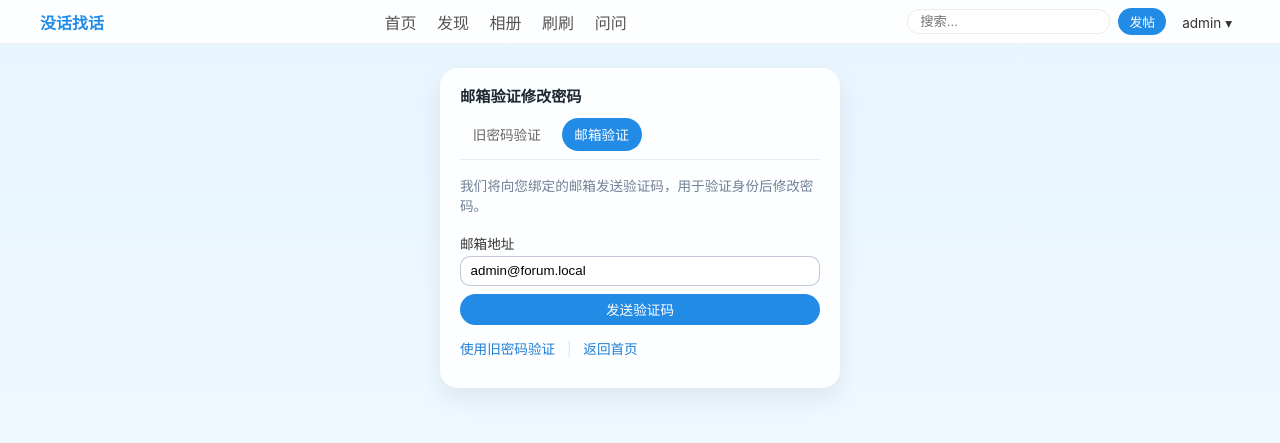
After one commit to chatutuaaaa/forum, a Django app: page /password/reset/email/ in a window 1280 px wide. The commit adds this page. Shown: the top 443 px of the page. Run offline with Django 5.2, Linux system fonts and the light colour scheme; a user stored in the database is signed in.

Commit message:
feat: 添加默认管理员账户和密码修改功能

```diff
--- a/core/forms.py
+++ b/core/forms.py
@@ -1,6 +1,11 @@
 from django import forms
 from django.contrib.auth.forms import UserCreationForm
 from django.contrib.auth.models import User
+from django.core.cache import cache
+from django.core.mail import send_mail
+from django.conf import settings
+import random
+import string
 
 from .models import Post, Comment
 
@@ -11,6 +16,135 @@ class RegisterForm(UserCreationForm):
     class Meta:
         model = User
         fields = ('username', 'email', 'password1', 'password2')
+
+
+class PasswordChangeForm(forms.Form):
+    """密码修改表单 - 支持旧密码验证"""
+    old_password = forms.CharField(
+        label='旧密码',
+        widget=forms.PasswordInput(attrs={'class': 'form-control', 'autocomplete': 'current-password'}),
+    )
+    new_password1 = forms.CharField(
+        label='新密码',
+        widget=forms.PasswordInput(attrs={'class': 'form-control', 'autocomplete': 'new-password'}),
+    )
+    new_password2 = forms.CharField(
+        label='确认新密码',
+        widget=forms.PasswordInput(attrs={'class': 'form-control', 'autocomplete': 'new-password'}),
+    )
+
+    def __init__(self, user, *args, **kwargs):
+        self.user = user
+        super().__init__(*args, **kwargs)
+
+    def clean_old_password(self):
+        old_password = self.cleaned_data.get('old_password')
+        if not self.user.check_password(old_password):
+            raise forms.ValidationError('旧密码不正确')
+        return old_password
+
+    def clean_new_password2(self):
+        password1 = self.cleaned_data.get('new_password1')
+        password2 = self.cleaned_data.get('new_password2')
+        if password1 and password2 and password1 != password2:
+            raise forms.ValidationError('两次输入的密码不一致')
+        return password2
+
+    def save(self, commit=True):
+        password = self.cleaned_data['new_password1']
+        self.user.set_password(password)
+        if commit:
+            self.user.save()
+        return self.user
+
+
+class EmailVerificationForm(forms.Form):
+    """邮箱验证表单 - 用于密码重置"""
+    email = forms.EmailField(
+        label='邮箱地址',
+        widget=forms.EmailInput(attrs={'class': 'form-control', 'autocomplete': 'email'}),
+    )
+
+    def __init__(self, user, *args, **kwargs):
+        self.user = user
+        super().__init__(*args, **kwargs)
+
+    def clean_email(self):
+        email = self.cleaned_data.get('email')
+        if email != self.user.email:
+            raise forms.ValidationError('邮箱地址与当前用户邮箱不匹配')
+        return email
+
+    def send_verification_code(self):
+        """生成并发送验证码"""
+        code = ''.join(random.choices(string.digits, k=6))
+        cache_key = f'password_reset_{self.user.pk}'
+        cache.set(cache_key, code, timeout=300)  # 5分钟有效
+
+        # 发送邮件
+        subject = '密码重置验证码'
+        message = f'您的验证码是：{code}，5分钟内有效。如非本人操作，请忽略此邮件。'
+        from_email = getattr(settings, 'DEFAULT_FROM_EMAIL', 'noreply@forum.local')
+
+        try:
+            send_mail(subject, message, from_email, [self.user.email])
+            return True
+        except Exception as e:
+            # 开发环境：将验证码存入缓存供显示
+            cache.set(f'password_reset_dev_{self.user.pk}', code, timeout=300)
+            return False
+
+
+class VerifyCodeForm(forms.Form):
+    """验证码验证表单"""
+    code = forms.CharField(
+        label='验证码',
+        max_length=6,
+        widget=forms.TextInput(attrs={
+            'class': 'form-control',
+            'placeholder': '请输入6位验证码',
+            'autocomplete': 'one-time-code',
+        }),
+    )
+    new_password1 = forms.CharField(
+        label='新密码',
+        widget=forms.PasswordInput(attrs={'class': 'form-control', 'autocomplete': 'new-password'}),
+    )
+    new_password2 = forms.CharField(
+        label='确认新密码',
+        widget=forms.PasswordInput(attrs={'class': 'form-control', 'autocomplete': 'new-password'}),
+    )
+
+    def __init__(self, user, *args, **kwargs):
+        self.user = user
+        super().__init__(*args, **kwargs)
+
+    def clean_code(self):
+        code = self.cleaned_data.get('code')
+        cache_key = f'password_reset_{self.user.pk}'
+        stored_code = cache.get(cache_key)
+        if not stored_code:
+            raise forms.ValidationError('验证码已过期，请重新获取')
+        if code != stored_code:
+            raise forms.ValidationError('验证码不正确')
+        return code
+
+    def clean_new_password2(self):
+        password1 = self.cleaned_data.get('new_password1')
+        password2 = self.cleaned_data.get('new_password2')
+        if password1 and password2 and password1 != password2:
+            raise forms.ValidationError('两次输入的密码不一致')
+        return password2
+
+    def save(self, commit=True):
+        password = self.cleaned_data['new_password1']
+        self.user.set_password(password)
+        if commit:
+            self.user.save()
+            # 清除验证码
+            cache.delete(f'password_reset_{self.user.pk}')
+            cache.delete(f'password_reset_dev_{self.user.pk}')
+        return self.user
 
 
 class PostForm(forms.ModelForm):
--- a/core/urls.py
+++ b/core/urls.py
@@ -9,4 +9,8 @@ urlpatterns = [
     path('logout/', views.user_logout, name='logout'),
     path('register/', views.register, name='register'),
     path('dashboard/', views.dashboard, name='dashboard'),
+    # 密码修改相关
+    path('password/change/', views.password_change, name='password_change'),
+    path('password/reset/email/', views.password_reset_email, name='password_reset_email'),
+    path('password/reset/verify/', views.password_reset_verify, name='password_reset_verify'),
 ]
--- a/core/views.py
+++ b/core/views.py
@@ -1,8 +1,9 @@
 from django.contrib import messages
 from django.contrib.auth import authenticate, login, logout
 from django.contrib.auth.decorators import login_required
+from django.core.cache import cache
 from django.db.models import Count, Q
-from django.http import HttpRequest, HttpResponse, HttpResponseRedirect
+from django.http import HttpRequest, HttpResponse, HttpResponseRedirect, JsonResponse
 from django.shortcuts import get_object_or_404, redirect, render
 from django.urls import reverse
 
@@ -10,7 +11,10 @@ from markdown import markdown
 
 from datetime import datetime
 
-from .forms import CommentForm, PostForm, RegisterForm
+from .forms import (
+    CommentForm, PostForm, RegisterForm,
+    PasswordChangeForm, EmailVerificationForm, VerifyCodeForm,
+)
 from .models import Category, Comment, DailyQuote, Post, PostLike, Tag
 from .services.amap_weather import get_live_weather, resolve_adcode_for_request
 
@@ -168,6 +172,9 @@ def user_login(request: HttpRequest) -> HttpResponse:
         user = authenticate(request, username=username, password=password)
         if user is not None:
             login(request, user)
+            # 管理员跳转到后台管理界面
+            if user.is_staff or user.is_superuser:
+                return redirect('/admin/')
             return redirect('home')
         messages.error(request, '用户名或密码错误')
     return render(request, 'core/auth/login.html')
@@ -197,3 +204,70 @@ def dashboard(request: HttpRequest) -> HttpResponse:
         'form': form,
     }
     return render(request, 'core/dashboard.html', context)
+
+
+@login_required
+def password_change(request: HttpRequest) -> HttpResponse:
+    """密码修改 - 使用旧密码验证"""
+    if request.method == 'POST':
+        form = PasswordChangeForm(request.user, request.POST)
+        if form.is_valid():
+            form.save()
+            messages.success(request, '密码修改成功，请重新登录')
+            return redirect('login')
+    else:
+        form = PasswordChangeForm(request.user)
+    return render(request, 'core/auth/password_change.html', {'form': form})
+
+
+@login_required
+def password_reset_email(request: HttpRequest) -> HttpResponse:
+    """密码重置 - 发送邮箱验证码"""
+    # 检查用户是否有邮箱
+    if not request.user.email:
+        messages.error(request, '您尚未设置邮箱，无法使用邮箱验证')
+        return redirect('password_change')
+
+    if request.method == 'POST':
+        form = EmailVerificationForm(request.user, request.POST)
+        if form.is_valid():
+            email_sent = form.send_verification_code()
+            # 存储邮箱验证状态到session
+            request.session['password_reset_email_verified'] = True
+            if not email_sent:
+                # 开发环境：获取验证码供显示
+                dev_code = cache.get(f'password_reset_dev_{request.user.pk}')
+                if dev_code:
+                    messages.info(request, f'[开发模式] 验证码：{dev_code}')
+                else:
+                    messages.warning(request, '邮件发送失败，请检查邮箱配置')
+            else:
+                messages.success(request, f'验证码已发送至 {request.user.email}')
+            return redirect('password_reset_verify')
+    else:
+        form = EmailVerificationForm(request.user, initial={'email': request.user.email})
+    return render(request, 'core/auth/password_reset_email.html', {'form': form})
+
+
+@login_required
+def password_reset_verify(request: HttpRequest) -> HttpResponse:
+    """密码重置 - 验证码验证并修改密码"""
+    # 检查是否已验证邮箱
+    if not request.session.get('password_reset_email_verified'):
+        return redirect('password_reset_email')
+
+    if request.method == 'POST':
+        form = VerifyCodeForm(request.user, request.POST)
+        if form.is_valid():
+            form.save()
+            # 清除session
+            request.session.pop('password_reset_email_verified', None)
+            messages.success(request, '密码修改成功，请重新登录')
+            return redirect('login')
+    else:
+        # 开发环境：获取验证码供显示
+        dev_code = cache.get(f'password_reset_dev_{request.user.pk}')
+        form = VerifyCodeForm(request.user)
+        if dev_code:
+            messages.info(request, f'[开发模式] 验证码：{dev_code}')
+    return render(request, 'core/auth/password_reset_verify.html', {'form': form})
--- a/static/css/main.css
+++ b/static/css/main.css
@@ -449,3 +449,135 @@ textarea {
         grid-template-columns: minmax(0, 1fr);
     }
 }
+
+/* 密码修改页面样式 */
+.password-tabs {
+    display: flex;
+    gap: 0.5rem;
+    margin-bottom: 1rem;
+    border-bottom: 1px solid rgba(0, 0, 0, 0.08);
+    padding-bottom: 0.5rem;
+}
+
+.password-tabs .tab {
+    padding: 0.4rem 0.8rem;
+    border-radius: 999px;
+    font-size: 0.85rem;
+    color: #666;
+    background: transparent;
+    transition: all 0.2s;
+}
+
+.password-tabs .tab:hover {
+    background: rgba(34, 139, 230, 0.1);
+    text-decoration: none;
+}
+
+.password-tabs .tab.active {
+    background: #228be6;
+    color: white;
+}
+
+.hint {
+    font-size: 0.85rem;
+    color: #718096;
+    margin-bottom: 1rem;
+    line-height: 1.5;
+}
+
+.field-error {
+    display: block;
+    color: #e03131;
+    font-size: 0.8rem;
+    margin-top: 0.25rem;
+}
+
+.errors {
+    background: #fff5f5;
+    border-radius: 10px;
+    padding: 0.5rem 0.75rem;
+    margin-bottom: 0.75rem;
+}
+
+.errors .error {
+    color: #e03131;
+    font-size: 0.85rem;
+    margin: 0;
+}
+
+.divider {
+    color: #dee2e6;
+    margin: 0 0.5rem;
+}
+
+.auth-card input[type="text"],
+.auth-card input[type="password"],
+.auth-card input[type="email"],
+.auth-card input[type="number"] {
+    width: 100%;
+    box-sizing: border-box;
+    border-radius: 10px;
+    border: 1px solid rgba(148, 163, 184, 0.6);
+    padding: 0.4rem 0.6rem;
+    margin-top: 0.2rem;
+}
+
+.auth-card input:focus {
+    outline: none;
+    border-color: #228be6;
+    box-shadow: 0 0 0 2px rgba(34, 139, 230, 0.2);
+}
+
+/* 用户菜单下拉 */
+.user-menu {
+    position: relative;
+    display: inline-block;
+}
+
+.user-name {
+    cursor: pointer;
+    font-size: 0.85rem;
+    color: #333;
+    padding: 0.25rem 0.5rem;
+    border-radius: 999px;
+    transition: background 0.2s;
+}
+
+.user-name:hover {
+    background: rgba(0, 0, 0, 0.05);
+}
+
+.user-dropdown {
+    display: none;
+    position: absolute;
+    right: 0;
+    top: 100%;
+    min-width: 120px;
+    background: white;
+    border-radius: 12px;
+    box-shadow: 0 4px 20px rgba(0, 0, 0, 0.15);
+    z-index: 100;
+    overflow: hidden;
+    margin-top: 0.25rem;
+}
+
+.user-menu:hover .user-dropdown {
+    display: block;
+}
+
+.user-dropdown a {
+    display: block;
+    padding: 0.5rem 0.75rem;
+    color: #333;
+    font-size: 0.85rem;
+    transition: background 0.15s;
+}
+
+.user-dropdown a:hover {
+    background: #f8f9fa;
+    text-decoration: none;
+}
+
+.user-dropdown a:not(:last-child) {
+    border-bottom: 1px solid #f1f3f5;
+}
--- /dev/null
+++ b/templates/core/auth/password_reset_email.html
@@ -0,0 +1,45 @@
+{% extends 'core/base.html' %}
+
+{% block title %}邮箱验证 - 树欲静而风不止{% endblock %}
+
+{% block content %}
+<div class="auth-layout">
+    <section class="card auth-card">
+        <h2 class="card-title">邮箱验证修改密码</h2>
+
+        <div class="password-tabs">
+            <a href="{% url 'password_change' %}" class="tab">旧密码验证</a>
+            <a href="{% url 'password_reset_email' %}" class="tab active">邮箱验证</a>
+        </div>
+
+        <p class="hint">我们将向您绑定的邮箱发送验证码，用于验证身份后修改密码。</p>
+
+        <form method="post">
+            {% csrf_token %}
+            {% if form.non_field_errors %}
+                <div class="errors">
+                    {% for error in form.non_field_errors %}
+                        <p class="error">{{ error }}</p>
+                    {% endfor %}
+                </div>
+            {% endif %}
+
+            <label>
+                {{ form.email.label }}
+                {{ form.email }}
+                {% if form.email.errors %}
+                    <span class="field-error">{{ form.email.errors.0 }}</span>
+                {% endif %}
+            </label>
+
+            <button type="submit" class="btn primary full">发送验证码</button>
+        </form>
+
+        <p class="muted">
+            <a href="{% url 'password_change' %}">使用旧密码验证</a>
+            <span class="divider">|</span>
+            <a href="{% url 'home' %}">返回首页</a>
+        </p>
+    </section>
+</div>
+{% endblock %}
--- a/templates/core/base.html
+++ b/templates/core/base.html
@@ -26,8 +26,17 @@
             </form>
             {% if user.is_authenticated %}
                 <a href="{% url 'dashboard' %}" class="btn small">发帖</a>
-                <span class="user-name">{{ user.username }}</span>
-                <a href="{% url 'logout' %}" class="btn small outline">退出</a>
+                <div class="user-menu">
+                    <span class="user-name">{{ user.username }} ▾</span>
+                    <div class="user-dropdown">
+                        <a href="{% url 'dashboard' %}">我的帖子</a>
+                        <a href="{% url 'password_change' %}">修改密码</a>
+                        {% if user.is_staff or user.is_superuser %}
+                        <a href="/admin/">后台管理</a>
+                        {% endif %}
+                        <a href="{% url 'logout' %}">退出登录</a>
+                    </div>
+                </div>
             {% else %}
                 <a href="{% url 'login' %}" class="btn small">登录</a>
                 <a href="{% url 'register' %}" class="btn small outline">注册</a>
```
Also changed, not shown: templates/core/auth/password_change.html (added, +57 -0 lines), templates/core/auth/password_reset_verify.html (added, +56 -0 lines), core/migrations/0002_default_admin.py (added), db.sqlite3.
